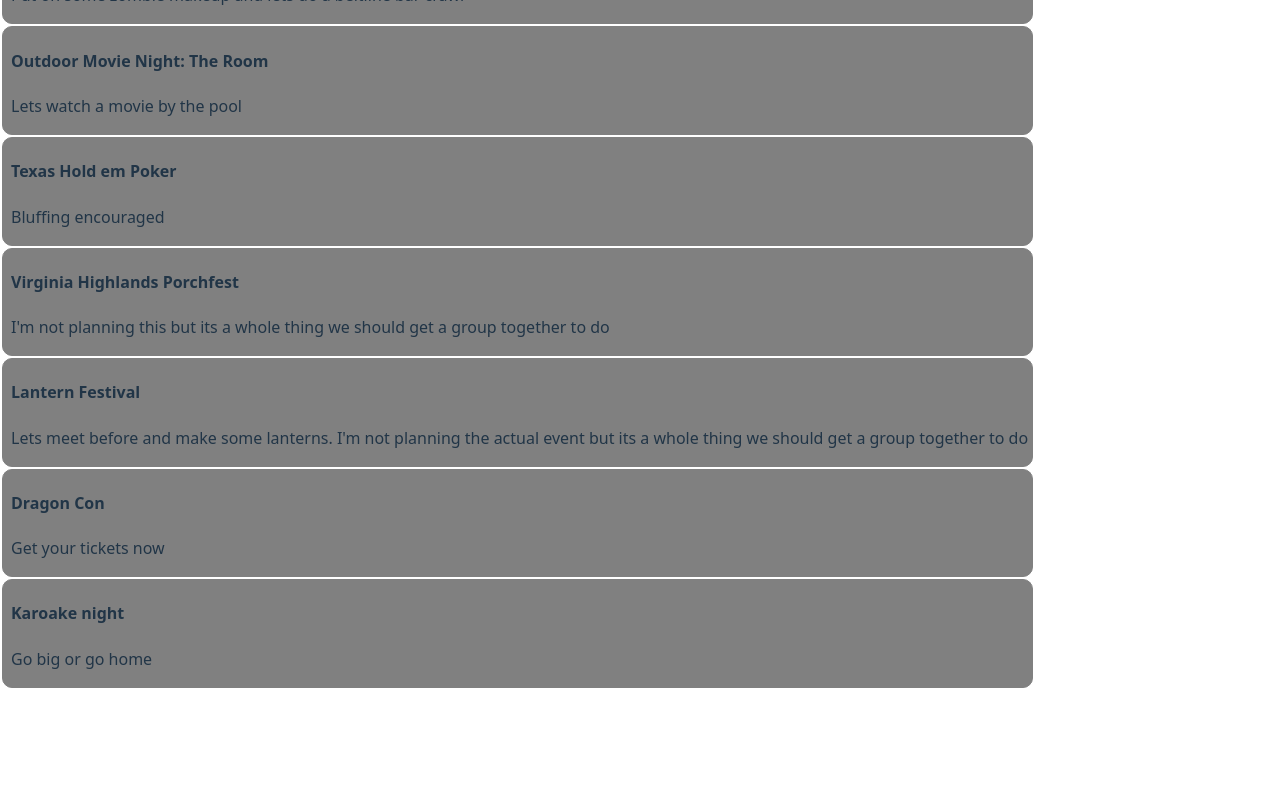
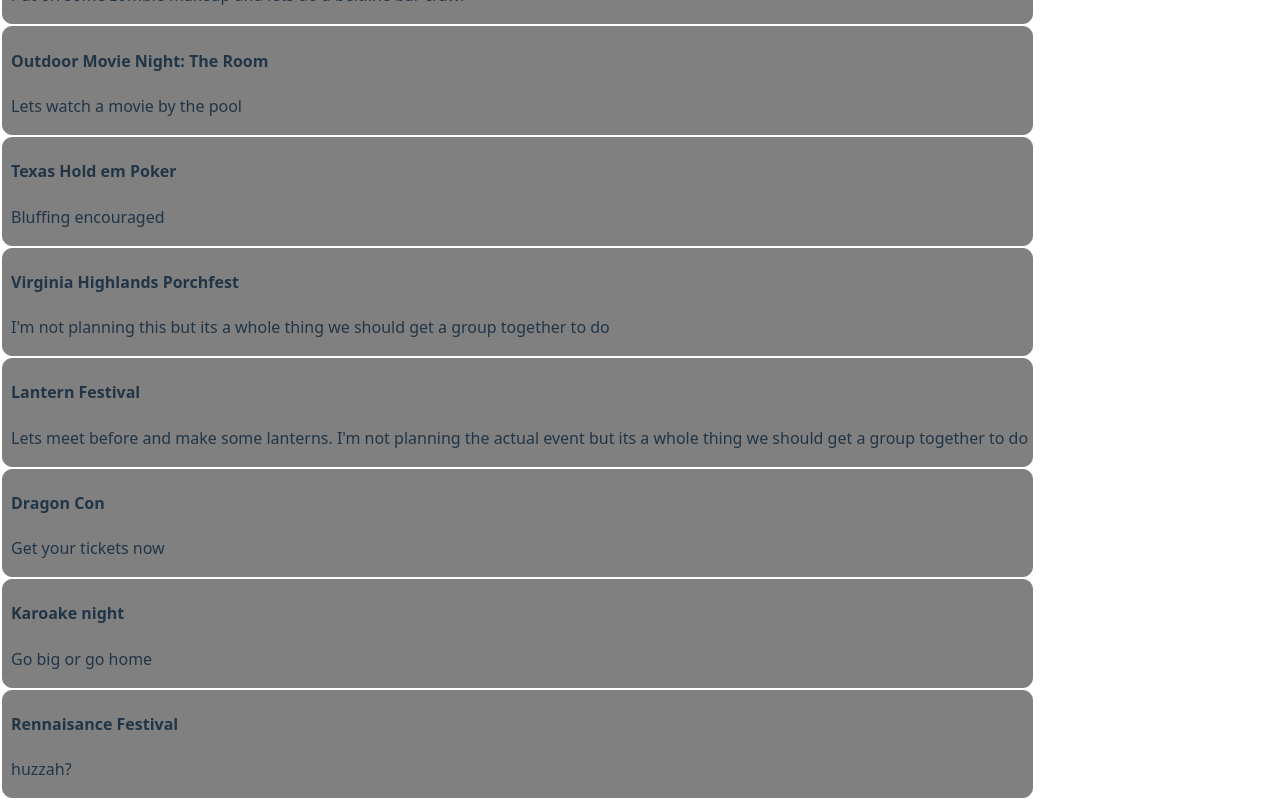
Before and after one commit to JeffWHenderson/world-wide-jeff, a React (Vite) app: page / in a window 1280 px wide. Shown: the part 730-1530 px from the top of the page. Before the commit the page ends 1420 px from the top, so only its background shows below. Built offline with nearby package versions, Linux system fonts and the light colour scheme.

Commit message:
adding ren faire to the events.

```diff
--- a/src/screens/Events.ts
+++ b/src/screens/Events.ts
@@ -60,6 +60,10 @@
         id: "some-id-11",
         name: "Karoake night",
         details: "Go big or go home"
+    },
+    {
+        id: "some-id-12",
+        name: "Rennaisance Festival",
+        details: "huzzah?"
     }
-
 ]
```
